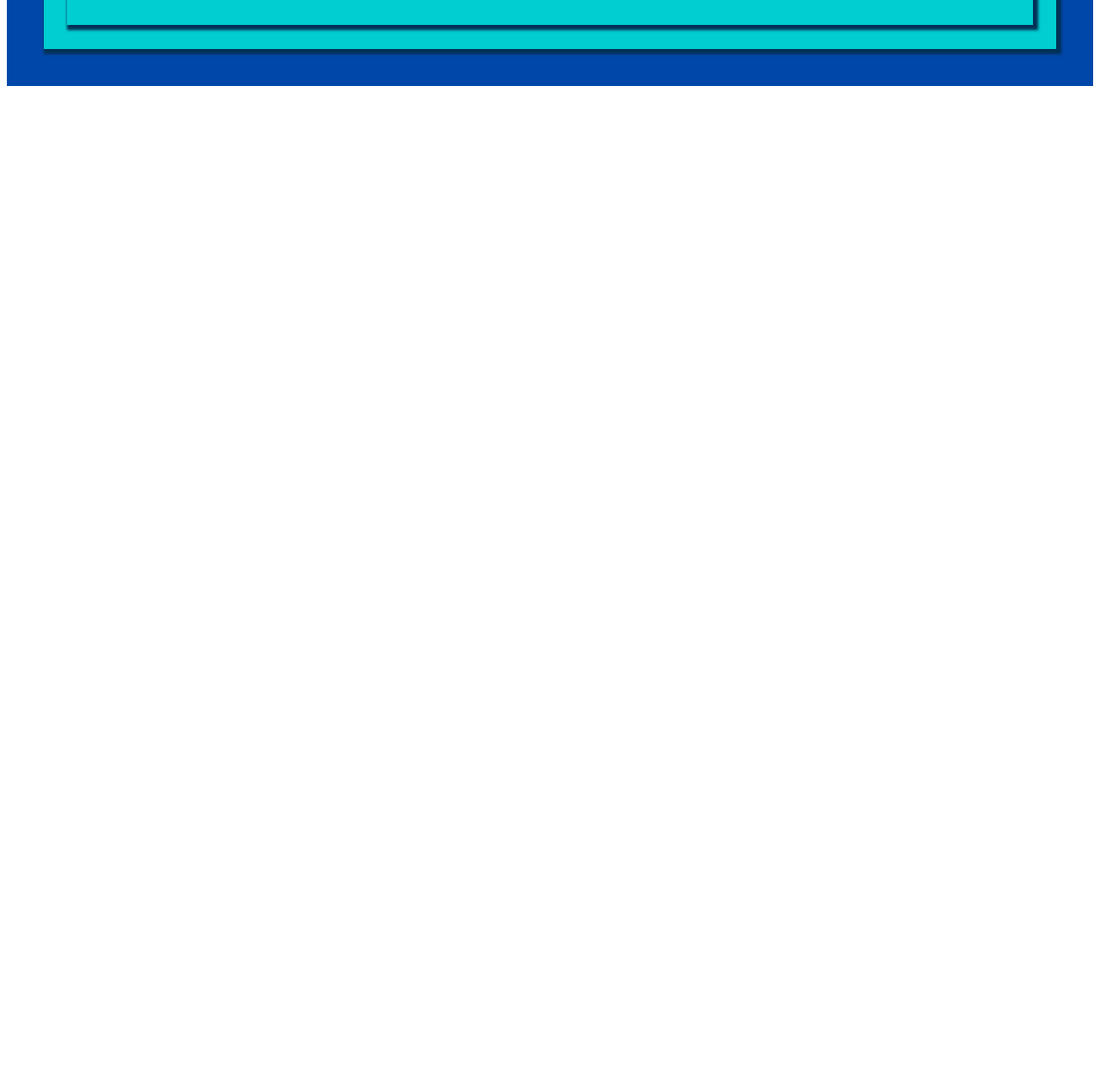
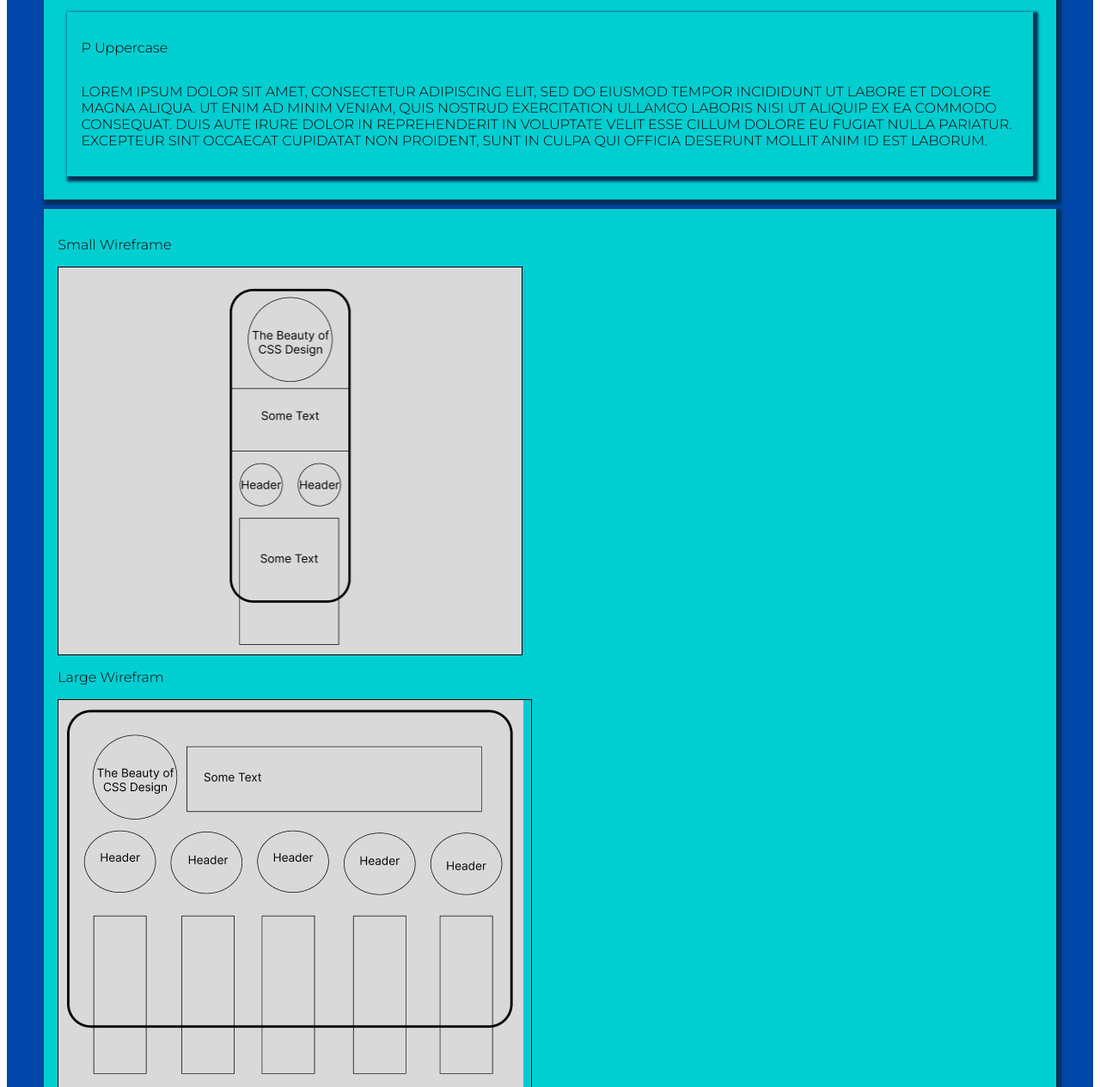
Before and after one commit to NReeve160/WDD331, a plain HTML site: page style-guide/index.html in a window 1280 px wide. Shown: the part 1536-2800 px from the top of the page at 86% size. Before the commit the page ends 1644 px from the top, so only its background shows below. Drawn offline with Linux system fonts and the light colour scheme; a web font is replaced by a local one.

Commit message:
Added in Wireframes

```diff
--- a/style-guide/index.html
+++ b/style-guide/index.html
@@ -91,6 +91,18 @@
 
         </div>
 
+        <div class="wireframes">
+            <p>Small Wireframe</p>
+            <span class="small-wireframe">
+
+            </span>
+
+            <p>Large Wirefram</p>
+            <span class="large-wireframe">
+
+            </span>
+        </div>
+
         <footer>
 
         </footer>
--- a/style-guide/style.css
+++ b/style-guide/style.css
@@ -69,3 +69,25 @@ div {
 #p-to-upper {
     text-transform: uppercase;
 }
+
+div {
+    display: grid;
+}
+
+.small-wireframe {
+    background-image: url(small.png);
+    background-repeat: no-repeat;
+    width: 47%;
+    height: 450px;
+    border: solid black 1px;
+    justify-content: center;
+}
+
+.large-wireframe {
+    background-image: url(large.png);
+    background-repeat: no-repeat;
+    width: 48%;
+    height: 450px;
+    border: solid black 1px;
+    justify-content: center;
+}
```
Also changed, not shown: style-guide/large.png (added), style-guide/small.png (added).
